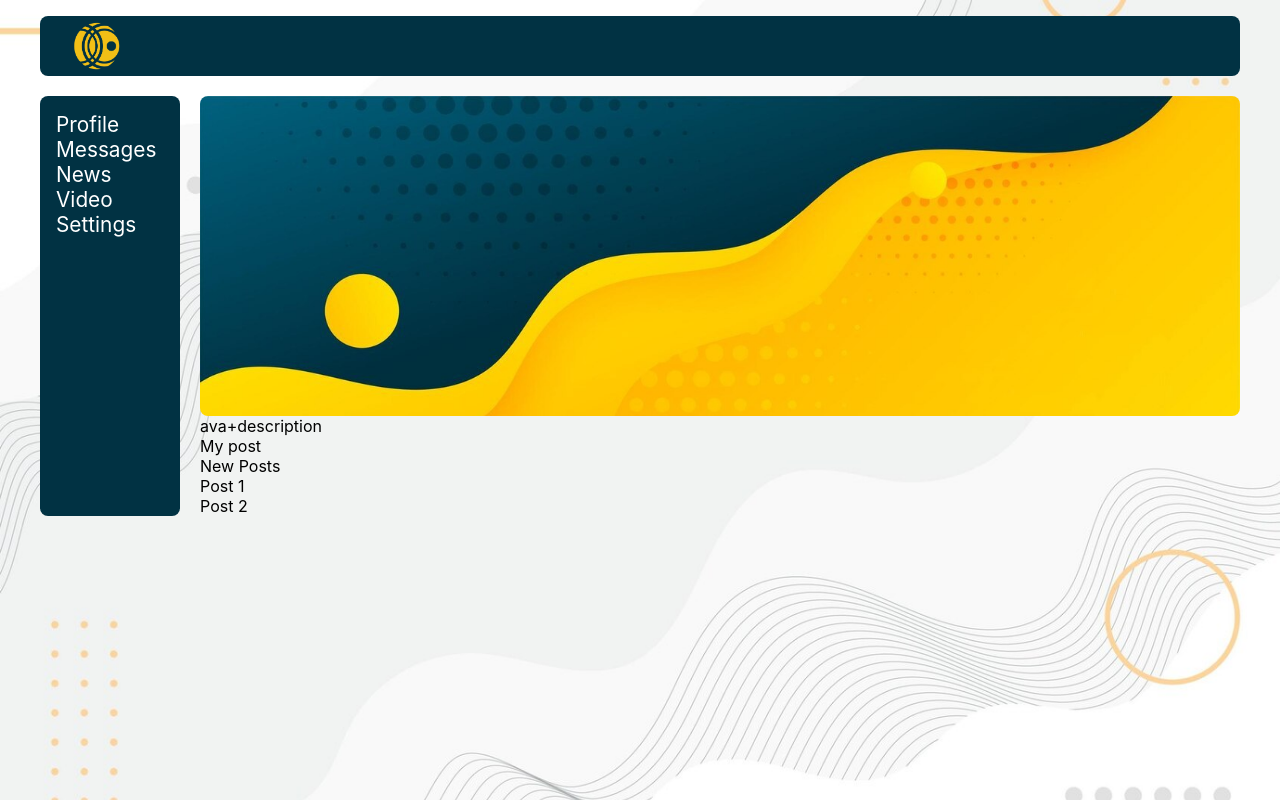
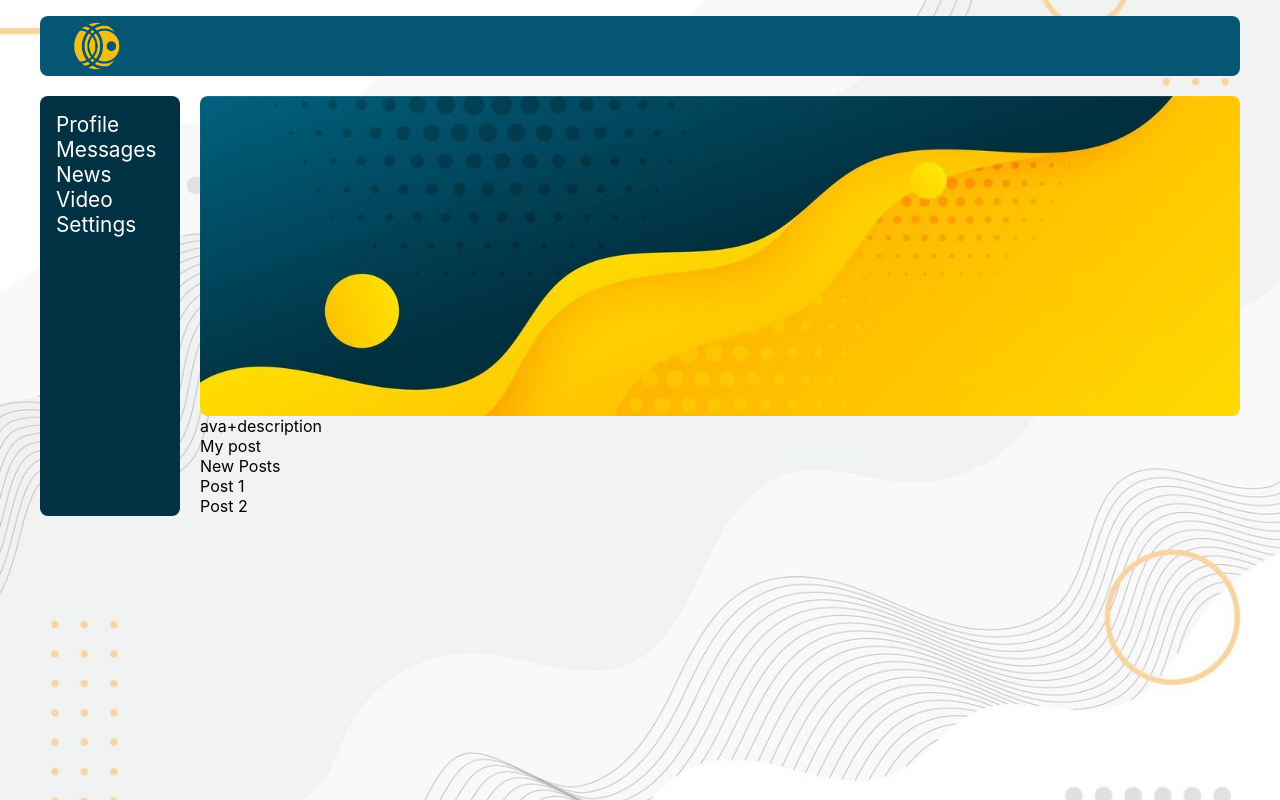
Before and after one commit to KhaliievaM/firstrepo, a React (Create React App) app: page / in a window 1280 px wide. Built offline with nearby package versions, Linux system fonts and the light colour scheme.

Commit message:
Initial commit of project. Styles

```diff
--- a/src/App.css
+++ b/src/App.css
@@ -60,7 +60,7 @@ img{
 .header{
   grid-area: h;
   /*background-color: #9359c3;*/
-  background-color: #013243;
+  background-color: #055672;
   border-radius: 0.5em;
 }
 .header img{
```
